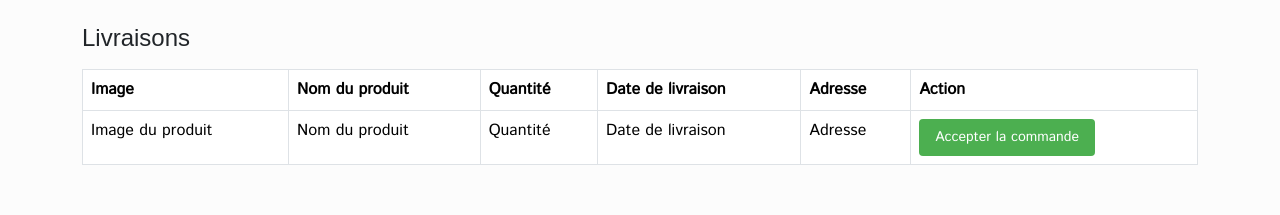
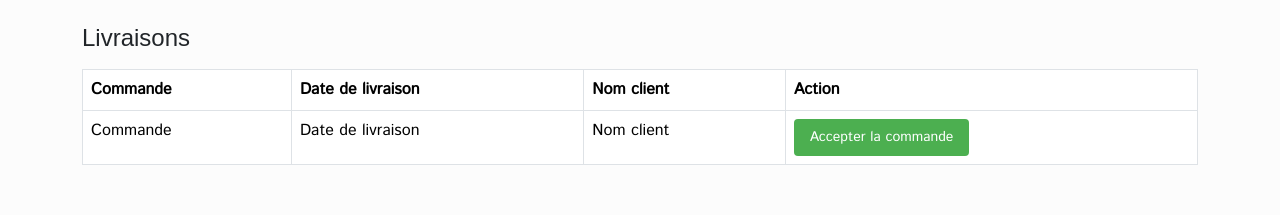
Before and after one commit to BruceMong/Cesi-Food-Uber-App, a React (Create React App) app in the folder Front App/: page /livreur in a window 1280 px wide. Shown: the part 344-559 px from the top of the page. Built offline with nearby package versions, Linux system fonts and the light colour scheme; the HTML template or start-up script is replaced by a standard one; a web font is replaced by a local one.

Commit message:
modif livreur

```diff
--- a/Front App/src/pages/Livreur.jsx
+++ b/Front App/src/pages/Livreur.jsx
@@ -56,22 +56,18 @@ const Livreur = () => {
               <table className="table table-bordered">
                 <thead>
                   <tr>
-                    <th>Image</th>
-                    <th>Nom du produit</th>
-                    <th>Quantité</th>
+                    <th>Commande</th>
                     <th>Date de livraison</th>
-                    <th>Adresse</th>
+                    <th>Nom client</th>
                     <th>Action</th>
                   </tr>
                 </thead>
                 <tbody>
                   {/* Exemple de ligne de livraison */}
                   <tr>
-                    <td>Image du produit</td>
-                    <td>Nom du produit</td>
-                    <td>Quantité</td>
+                    <td>Commande</td>
                     <td>Date de livraison</td>
-                    <td>Adresse</td>
+                    <td>Nom client</td>
                     <td>
                       {accepterCommande ? (
                         <>
```
Also changed, not shown: 1 other file (tests, documents, lock files or other folders).
